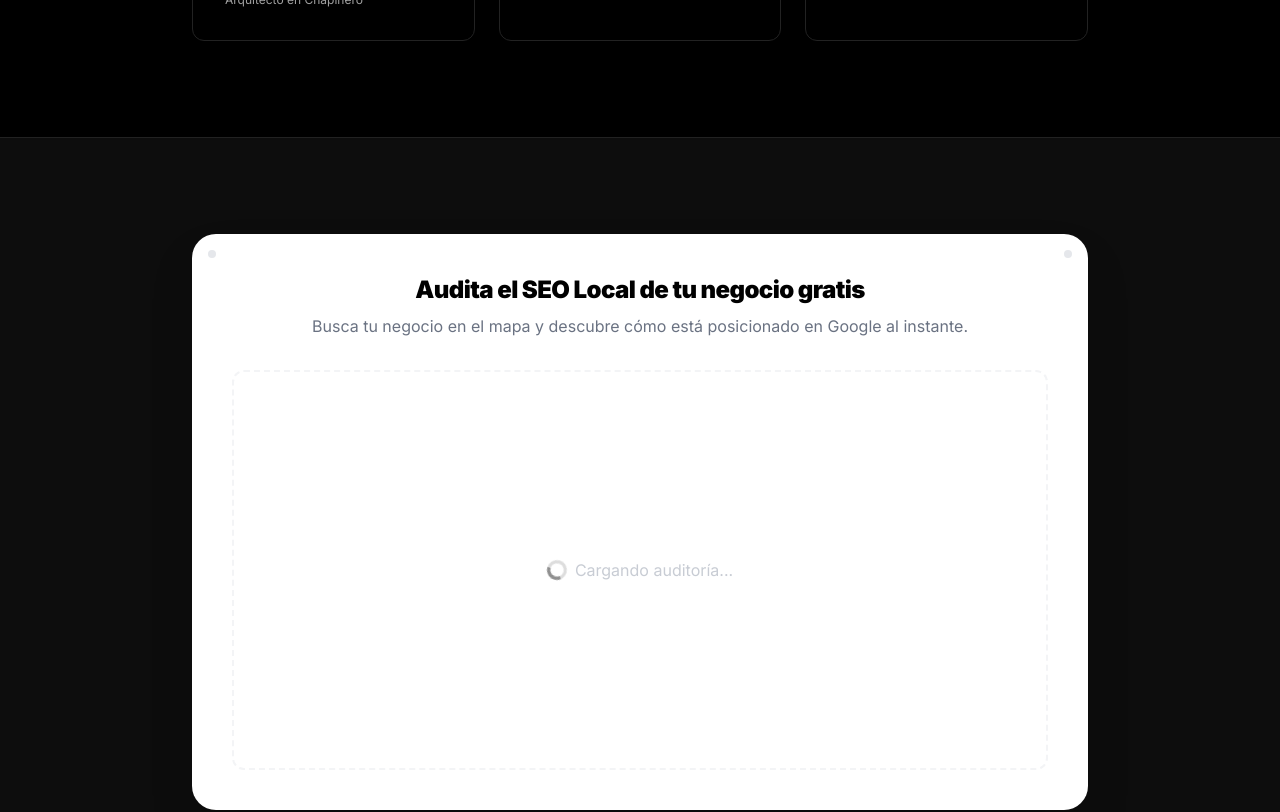
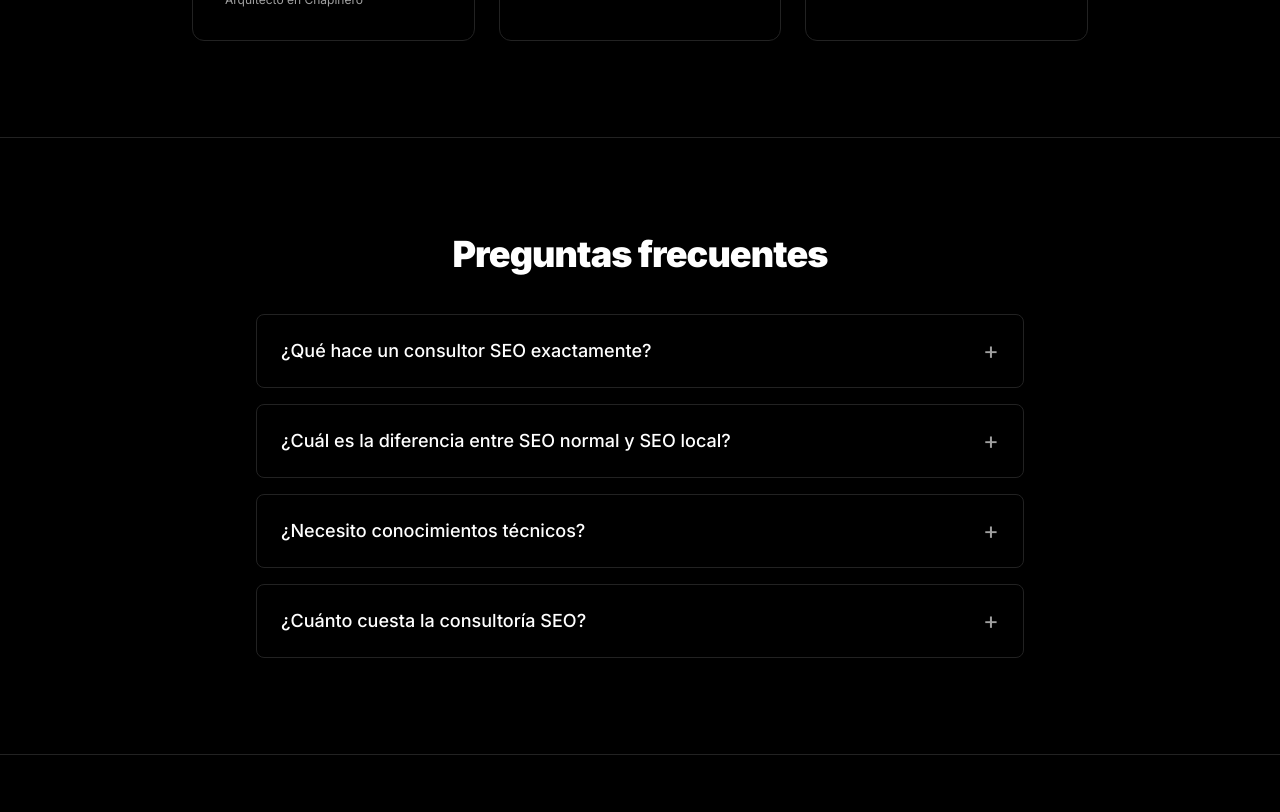
Before and after one commit to isabellaocampo2026-source/cerohumo, a Next.js app: page /bogota/consultor-seo-y-marketing in a window 1280 px wide. Shown: the part 2820-3632 px from the top of the page. Built offline with nearby package versions, Linux system fonts and the light colour scheme.

Commit message:
refactor: remover widget de Localo por limites de uso gratuito

```diff
--- a/src/app/page.tsx
+++ b/src/app/page.tsx
@@ -1,7 +1,6 @@
 import type { Metadata } from "next";
 import Link from "next/link";
 import AnimatedSection from "@/components/AnimatedSection";
-import LocaloWidget from "@/components/LocaloWidget";
 import { WHATSAPP_LINK, SITE_URL } from "@/lib/data";
 
 export const metadata: Metadata = {
@@ -186,13 +185,6 @@ export default function HomePage() {
         </div>
       </AnimatedSection>
 
-      {/* ===== AUDITORÍA GRATUITA (LOCALO WIDGET) ===== */}
-      <AnimatedSection className="py-20 sm:py-28 px-4 border-t border-border bg-white/5">
-        <div className="max-w-4xl mx-auto">
-          <LocaloWidget />
-        </div>
-      </AnimatedSection>
-
       {/* ===== CTA FINAL ===== */}
       <section className="py-24 sm:py-32 px-4 border-t border-border">
         <div className="max-w-3xl mx-auto text-center">
--- a/src/components/LandingPageTemplate.tsx
+++ b/src/components/LandingPageTemplate.tsx
@@ -2,7 +2,6 @@ import Link from "next/link";
 import AnimatedSection from "@/components/AnimatedSection";
 import Breadcrumbs from "@/components/Breadcrumbs";
 import FaqAccordion from "@/components/FaqAccordion";
-import LocaloWidget from "@/components/LocaloWidget";
 import { WHATSAPP_LINK, SITE_URL } from "@/lib/data";
 import type { LandingPageData } from "@/lib/data";
 
@@ -176,13 +175,6 @@ export default function LandingPageTemplate({ data }: LandingPageTemplateProps)
                 </div>
             </AnimatedSection>
 
-            {/* ===== AUDITORÍA GRATUITA (LOCALO WIDGET) ===== */}
-            <AnimatedSection className="py-16 sm:py-24 px-4 border-t border-border bg-white/5">
-                <div className="max-w-4xl mx-auto">
-                    <LocaloWidget />
-                </div>
-            </AnimatedSection>
-
             {/* ===== FAQ ===== */}
             <AnimatedSection className="py-16 sm:py-24 px-4 border-t border-border">
                 <div className="max-w-3xl mx-auto">
--- a/src/components/LocaloWidget.tsx
+++ /dev/null
@@ -1,72 +0,0 @@
-"use client";
-
-import { useEffect, useRef } from "react";
-
-// Add TypeScript declaration for the global window object
-declare global {
-    interface Window {
-        LOCALO_FREE_TOOL: {
-            container: string;
-            hidePoweredBy: boolean;
-            token: string;
-        };
-    }
-}
-
-export default function LocaloWidget() {
-    const isLoaded = useRef(false);
-
-    useEffect(() => {
-        if (isLoaded.current) return;
-
-        // Localo configuration
-        window.LOCALO_FREE_TOOL = {
-            container: "#free-tool",
-            hidePoweredBy: true,
-            token: "nkrPLoxj7w-LKiqWJbC3nmJGHZYdFdELUqv7gRBmlpE",
-        };
-
-        // Inject the script dynamically
-        const script = document.createElement("script");
-        script.src = "https://jstools.localo.app/scripts/freetool.js";
-        script.async = true;
-        script.defer = true;
-
-        // Only append if it doesn't exist to prevent duplicates in React StrictMode
-        if (!document.querySelector(`script[src="${script.src}"]`)) {
-            document.body.appendChild(script);
-            isLoaded.current = true;
-        }
-
-        // Cleanup isn't strictly necessary for this widget and can sometimes break the iframe
-        // so we just leave it injected.
-    }, []);
-
-    return (
-        <div className="w-full bg-white rounded-3xl p-6 md:p-10 shadow-2xl relative overflow-hidden">
-            {/* Decorative dots in corners to make it feel integrated */}
-            <div className="absolute top-4 left-4 w-2 h-2 rounded-full bg-gray-200"></div>
-            <div className="absolute top-4 right-4 w-2 h-2 rounded-full bg-gray-200"></div>
-
-            <div className="text-center mb-8">
-                <h3 className="text-xl sm:text-2xl font-black text-black tracking-tight mb-2">
-                    Audita el SEO Local de tu negocio gratis
-                </h3>
-                <p className="text-gray-500 text-sm sm:text-base">
-                    Busca tu negocio en el mapa y descubre cómo está posicionado en Google al instante.
-                </p>
-            </div>
-
-            {/* The container where Localo injects the iframe */}
-            <div
-                id="free-tool"
-                className="min-h-[400px] flex items-center justify-center text-gray-400 border-2 border-dashed border-gray-100 rounded-xl"
-            >
-                <span className="animate-pulse flex items-center gap-2">
-                    <svg className="w-5 h-5 animate-spin text-black" xmlns="http://www.w3.org/2000/svg" fill="none" viewBox="0 0 24 24"><circle className="opacity-25" cx="12" cy="12" r="10" stroke="currentColor" strokeWidth="4"></circle><path className="opacity-75" fill="currentColor" d="M4 12a8 8 0 018-8V0C5.373 0 0 5.373 0 12h4zm2 5.291A7.962 7.962 0 014 12H0c0 3.042 1.135 5.824 3 7.938l3-2.647z"></path></svg>
-                    Cargando auditoría...
-                </span>
-            </div>
-        </div>
-    );
-}
```
